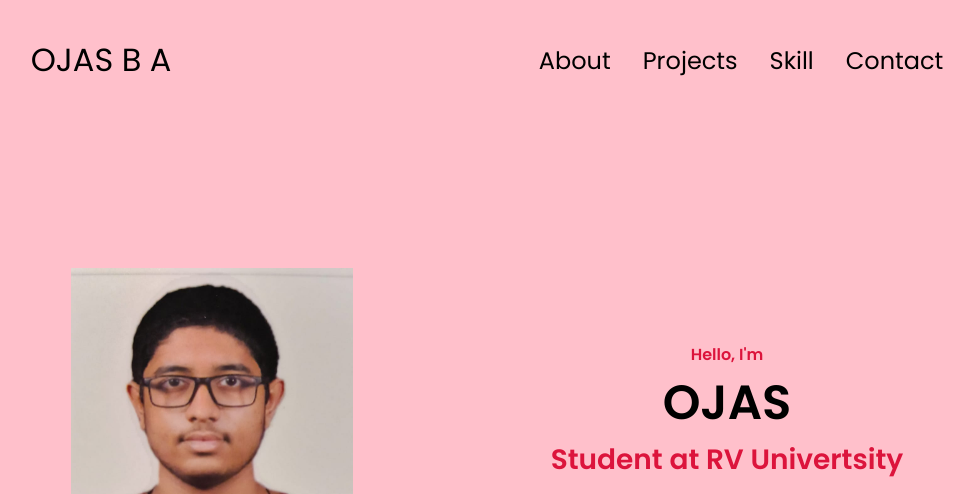
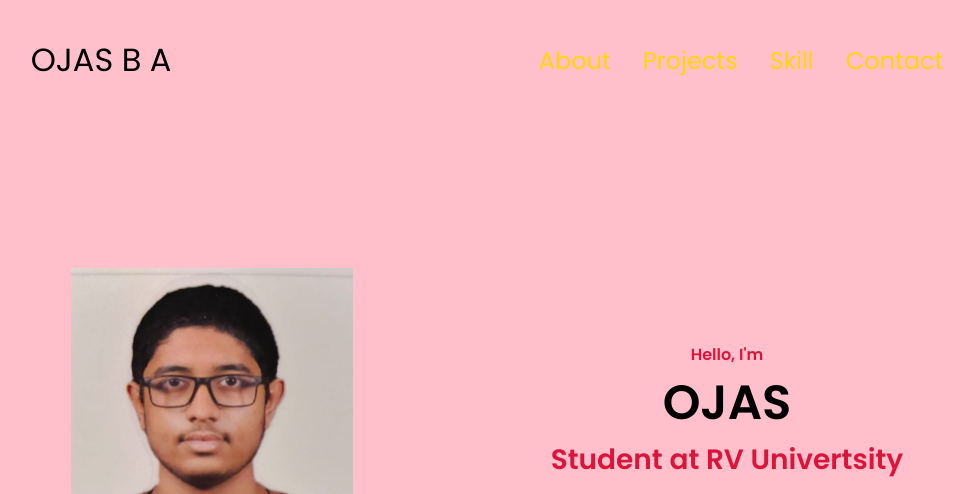
Before and after one commit to ojas-ba/Portfolio_Website, a plain HTML site: page index.html in a window 1280 px wide. Shown: the top 494 px of the page, without its empty margins (153-1127 px from the left). Drawn offline with Linux system fonts and the light colour scheme.

Commit message:
Update style.css

```diff
--- a/style.css
+++ b/style.css
@@ -47,7 +47,7 @@ nav {
 }
 
 a {
-  color: black;
+  color: gold;
   text-decoration: none;
   text-decoration-color: white;
 }
```
